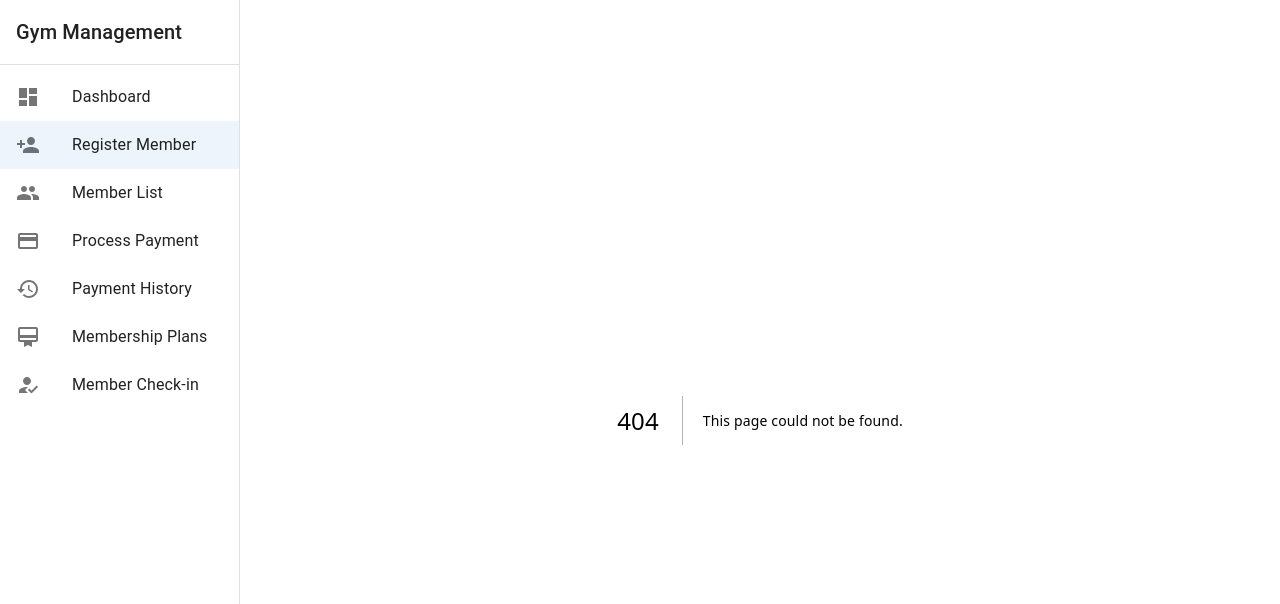
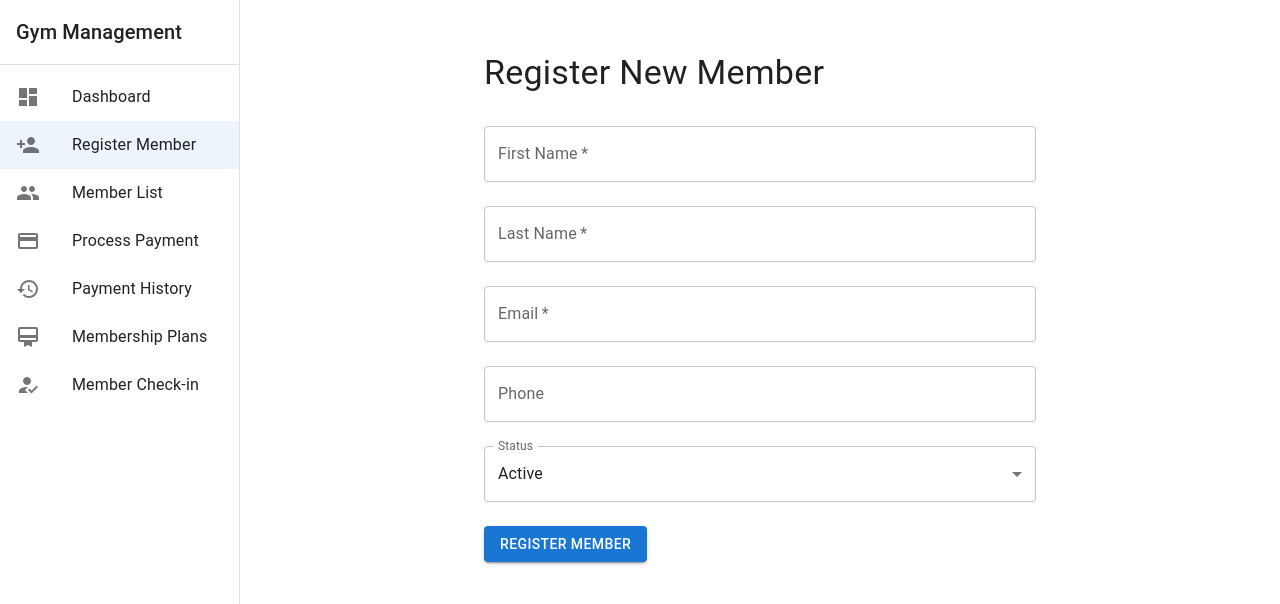
Before and after one commit to HanifCarroll/gym-management-client, a Next.js app: page /register in a window 1280 px wide. Before the commit this address had no page. Shown: the top 604 px of the page. Built offline with nearby package versions, Linux system fonts and the light colour scheme.

Commit message:
Add register member functionality.

```diff
--- /dev/null
+++ b/src/app/register/page.tsx
@@ -0,0 +1,178 @@
+'use client';
+
+import React, { ChangeEvent, FormEvent, useState } from 'react';
+import { useMutation } from '@tanstack/react-query';
+import {
+  Alert,
+  AlertColor,
+  Box,
+  Button,
+  Container,
+  FormControl,
+  InputLabel,
+  MenuItem,
+  Select,
+  SelectChangeEvent,
+  Snackbar,
+  TextField,
+  Typography,
+} from '@mui/material';
+import { apiClient } from '@/utils/api';
+
+interface FormData {
+  firstName: string;
+  lastName: string;
+  email: string;
+  phone: string;
+  status: 'Active' | 'Inactive' | 'Suspended';
+}
+
+interface SnackbarState {
+  open: boolean;
+  message: string;
+  severity: AlertColor;
+}
+
+const initialFormData: FormData = {
+  firstName: '',
+  lastName: '',
+  email: '',
+  phone: '',
+  status: 'Active',
+};
+
+const RegisterMember: React.FC = () => {
+  const [ formData, setFormData ] = useState<FormData>(initialFormData);
+  const [ snackbar, setSnackbar ] = useState<SnackbarState>({
+    open: false,
+    message: '',
+    severity: 'success',
+  });
+
+  const registerMemberMutation = useMutation({
+    mutationFn: (data: FormData) => apiClient.post('/members', data),
+    onSuccess: () => {
+      setSnackbar({
+        open: true,
+        message: 'Member registered successfully!',
+        severity: 'success',
+      });
+      setFormData(initialFormData);
+    },
+    onError: (error) => {
+      setSnackbar({
+        open: true,
+        message: 'Failed to register member. Please try again.',
+        severity: 'error',
+      });
+      console.error('Error registering member:', error);
+    },
+  });
+
+  const handleChange = (event: ChangeEvent<HTMLInputElement | HTMLTextAreaElement> | SelectChangeEvent<'Active' | 'Inactive' | 'Suspended'>) => {
+    const { name, value } = event.target;
+    setFormData((prevData) => ({
+      ...prevData,
+      [name]: value,
+    }));
+  };
+
+  const handleSubmit = (event: FormEvent<HTMLFormElement>) => {
+    event.preventDefault();
+    registerMemberMutation.mutate(formData);
+  };
+
+  const handleCloseSnackbar = (event?: React.SyntheticEvent | Event, reason?: string) => {
+    if (reason === 'clickaway') {
+      return;
+    }
+    setSnackbar((prev) => ({ ...prev, open: false }));
+  };
+
+  return (
+    <Container maxWidth="sm">
+      <Box sx={{ mt: 4, mb: 2 }}>
+        <Typography variant="h4" component="h1" gutterBottom>
+          Register New Member
+        </Typography>
+      </Box>
+      <form onSubmit={handleSubmit}>
+        <TextField
+          fullWidth
+          label="First Name"
+          name="firstName"
+          value={formData.firstName}
+          onChange={handleChange}
+          margin="normal"
+          required
+        />
+        <TextField
+          fullWidth
+          label="Last Name"
+          name="lastName"
+          value={formData.lastName}
+          onChange={handleChange}
+          margin="normal"
+          required
+        />
+        <TextField
+          fullWidth
+          label="Email"
+          name="email"
+          type="email"
+          value={formData.email}
+          onChange={handleChange}
+          margin="normal"
+          required
+        />
+        <TextField
+          fullWidth
+          label="Phone"
+          name="phone"
+          value={formData.phone}
+          onChange={handleChange}
+          margin="normal"
+        />
+        <FormControl fullWidth margin="normal">
+          <InputLabel id="status-label">Status</InputLabel>
+          <Select
+            labelId="status-label"
+            name="status"
+            value={formData.status}
+            onChange={handleChange}
+            label="Status"
+          >
+            <MenuItem value="Active">Active</MenuItem>
+            <MenuItem value="Inactive">Inactive</MenuItem>
+            <MenuItem value="Suspended">Suspended</MenuItem>
+          </Select>
+        </FormControl>
+        <Box sx={{ mt: 2 }}>
+          <Button
+            type="submit"
+            variant="contained"
+            color="primary"
+            disabled={registerMemberMutation.isPending}
+          >
+            {registerMemberMutation.isPending ? 'Registering...' : 'Register Member'}
+          </Button>
+        </Box>
+      </form>
+      <Snackbar
+        open={snackbar.open}
+        autoHideDuration={6000}
+        onClose={handleCloseSnackbar}
+      >
+        <Alert
+          onClose={handleCloseSnackbar}
+          severity={snackbar.severity}
+          sx={{ width: '100%' }}
+        >
+          {snackbar.message}
+        </Alert>
+      </Snackbar>
+    </Container>
+  );
+};
+
+export default RegisterMember;
--- /dev/null
+++ b/src/utils/api.ts
@@ -0,0 +1,3 @@
+import axios from 'axios';
+
+export const apiClient = axios.create({ baseURL: 'http://localhost:3001/api' });
```
